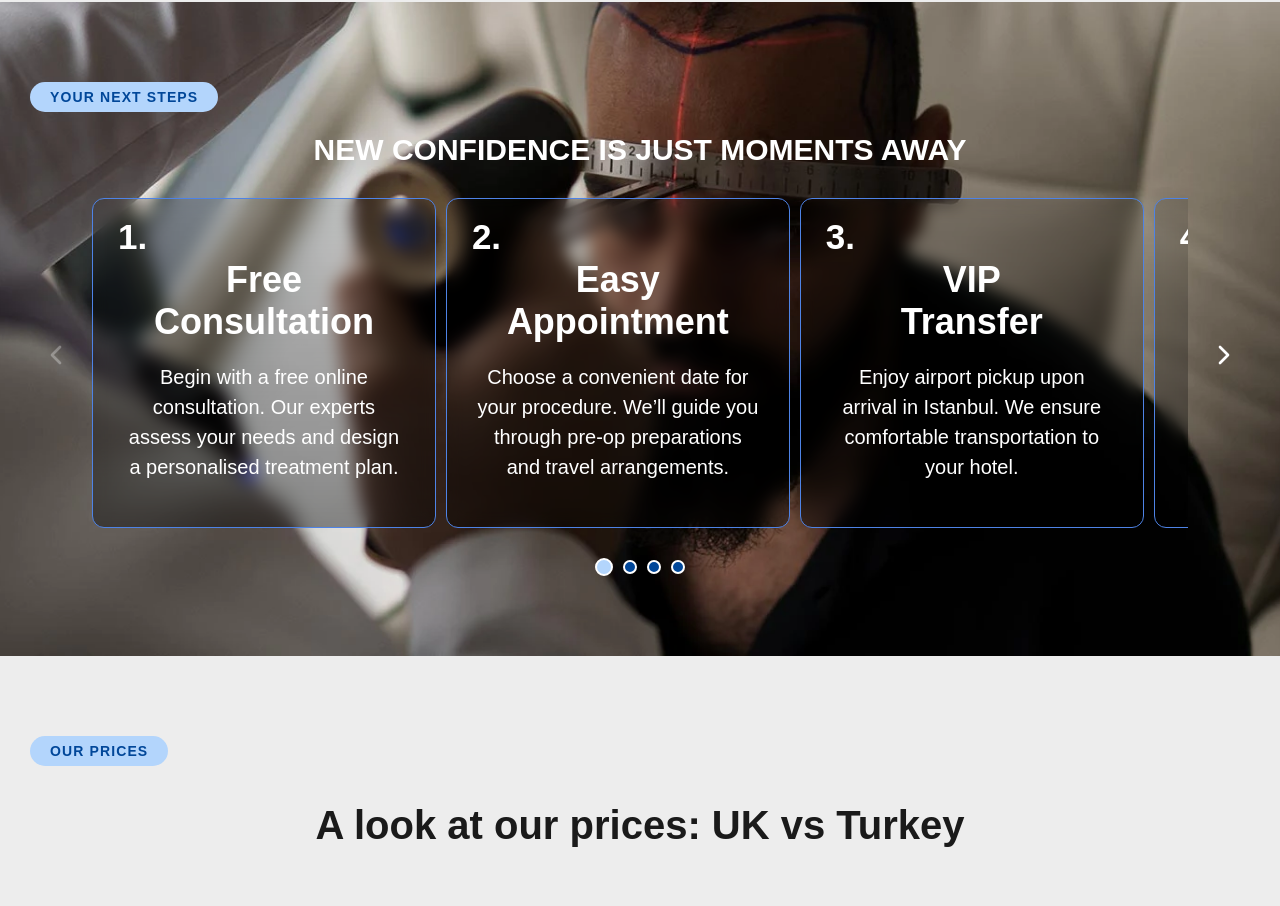
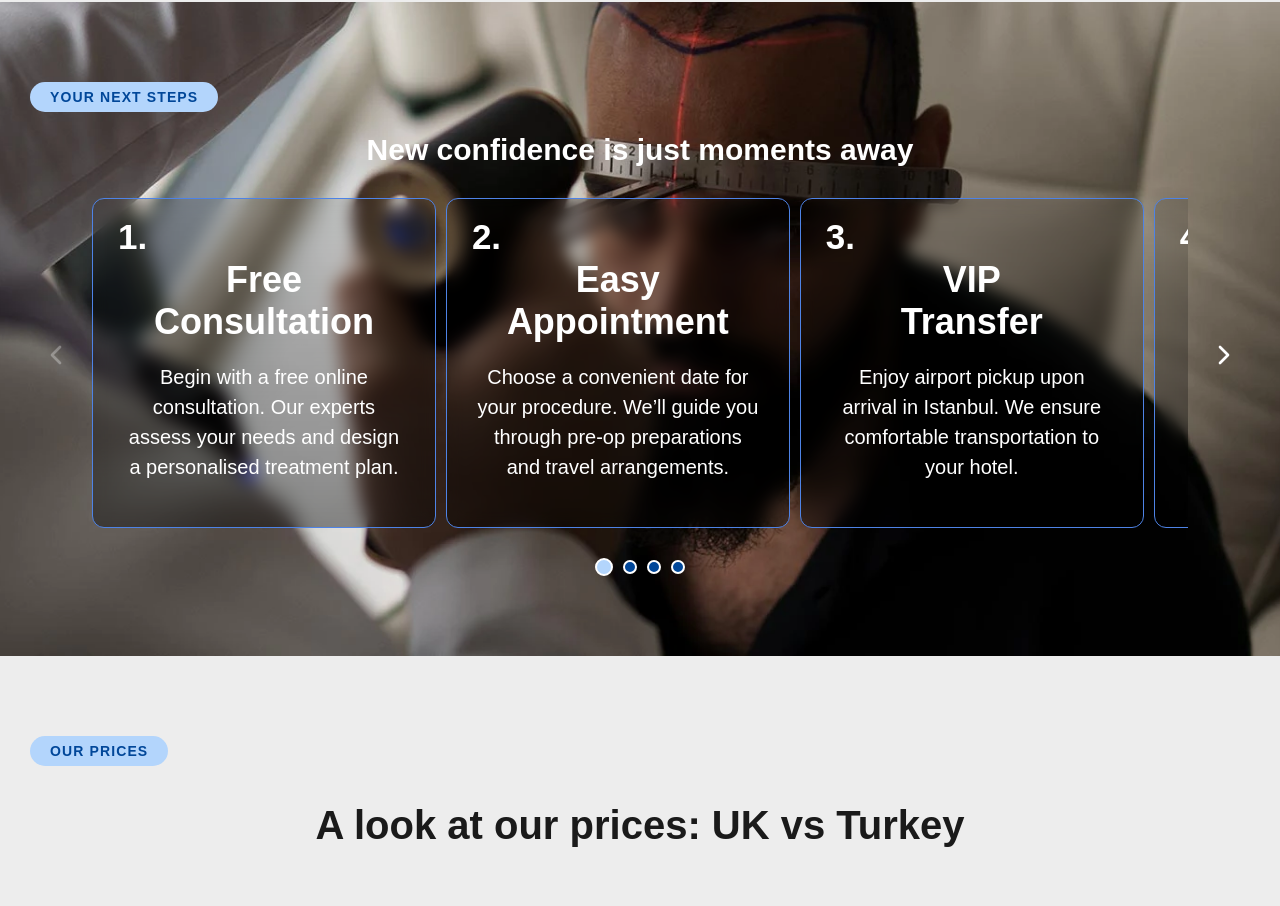
Before and after one commit to HamzaElit/lp-2-17-2026, a plain HTML site: page index.html in a window 1280 px wide. Shown: the part 1568-2474 px from the top of the page. Drawn offline with nearby package versions, Linux system fonts and the light colour scheme; a web font is replaced by a local one.

Commit message:
style: Adjust capitalization in the "New confidence is just moments away" heading.

```diff
--- a/index.html
+++ b/index.html
@@ -421,7 +421,7 @@
           <div class="lp-new-confidence__header">
             <span class="lp-badge">Your Next Steps</span>
             <h2 class="lp-new-confidence__title">
-              NEW CONFIDENCE IS JUST MOMENTS AWAY
+              New confidence is just moments away
             </h2>
           </div>
 
```
